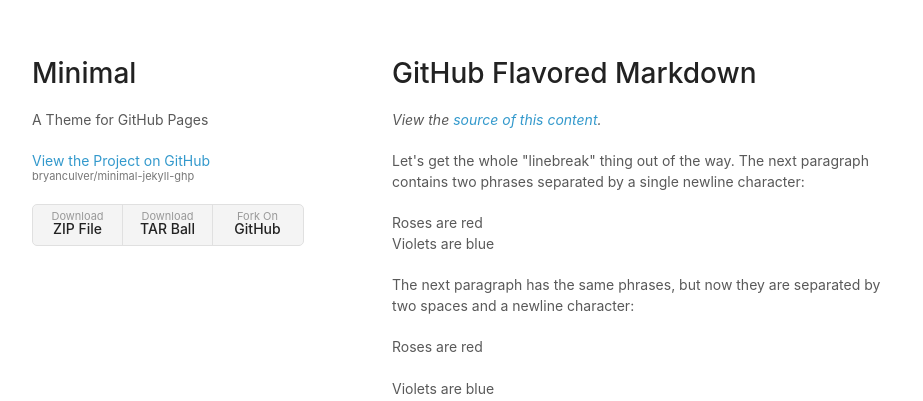
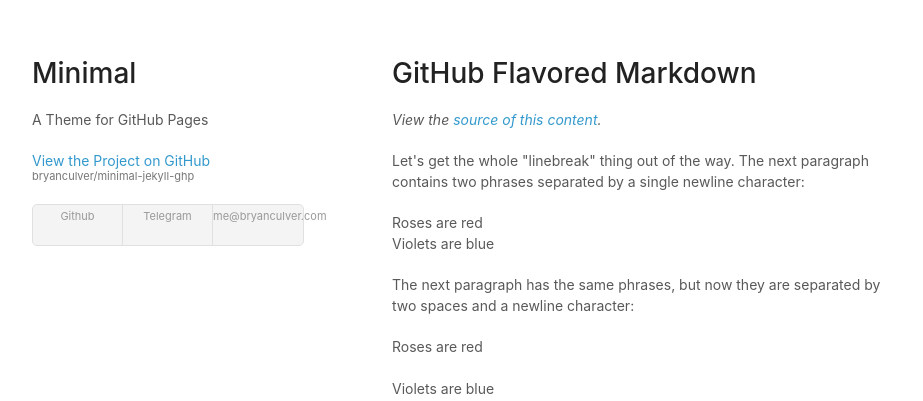
Before and after one commit to AndrewKNm/AndrewKNm.github.io, a Jekyll site: the page built from index.html, in a window 1280 px wide. Shown: the top 401 px of the page, without its empty margins (178-1101 px from the left). Built offline with Jekyll 4.4.1, drawn with Linux system fonts in a browser that asks for light colours.

Commit message:
edit contacts

```diff
--- a/_includes/header.html
+++ b/_includes/header.html
@@ -2,9 +2,10 @@
   <h1>Minimal</h1>
   <p>A Theme for GitHub Pages</p>
   <p class="view"><a href="https://github.com/bryanculver/minimal-jekyll-ghp">View the Project on GitHub <small>bryanculver/minimal-jekyll-ghp</small></a></p>
-  <ul>
-    <li><a href="https://github.com/bryanculver/minimal-jekyll-ghp/zipball/master">Download <strong>ZIP File</strong></a></li>
-    <li><a href="https://github.com/bryanculver/minimal-jekyll-ghp/tarball/master">Download <strong>TAR Ball</strong></a></li>
-    <li><a href="https://github.com/bryanculver/minimal-jekyll-ghp">Fork On <strong>GitHub</strong></a></li>
-  </ul>
+ <ul>
+			<li><a href="#" class="icon fa-github"> Github</a></li>
+			<li><a href="#" class="icon fa-telegram"> Telegram</a></li>
+			<li><a href="#" class="icon fa-envelope"> {{ site.email }}</a></li>
+		</ul>
+
 </header>
```
